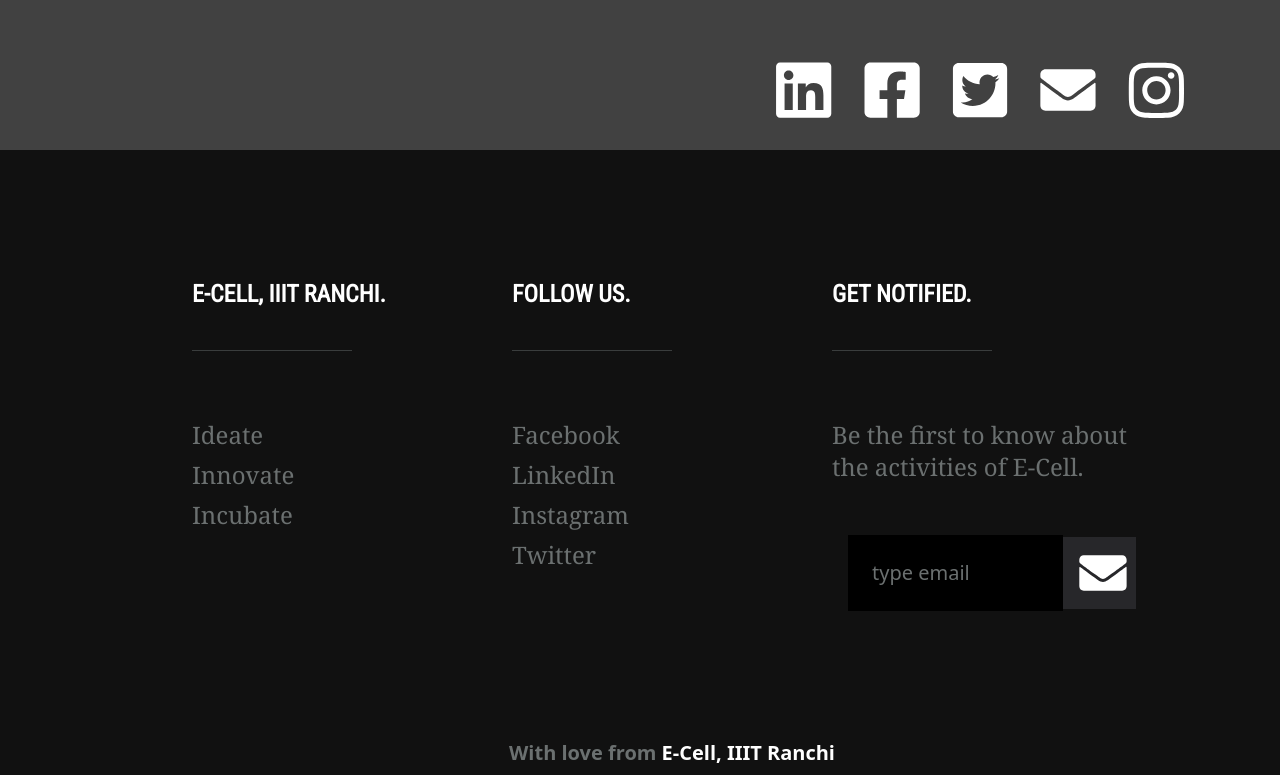
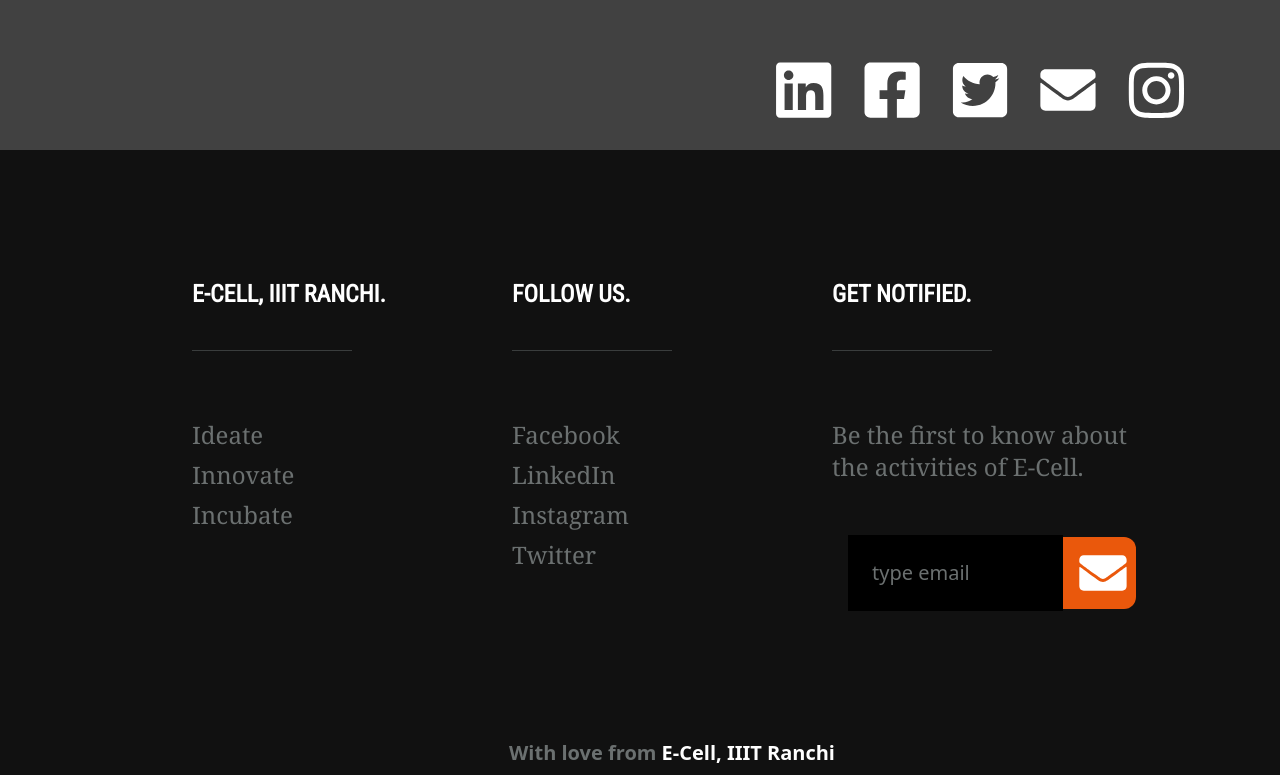
Before and after one commit to ecell-iiitr/official_website, a React (Vite) app: page / in a window 1280 px wide. Shown: the part 7088-7863 px from the top of the page. Built offline with nearby package versions, Linux system fonts and the light colour scheme; a web font is replaced by a local one.

Commit message:
fixing ui bugs

```diff
--- a/src/components/Footer.jsx
+++ b/src/components/Footer.jsx
@@ -34,11 +34,11 @@
           <div className="flex items-center rounded-lg my-12 lg:-ml-6 xl:mx-4">
             <input
               type="text"
-              className="pl-4 sm:pl-6 lg:w-4/5 xl:pr-16 pr-0 py-4 sm:py-6 bg-black text-[#6b7070] outline-none placeholder:text-[#6b7070] text-sm sm:text-xl font-sans"
+              className="w-28 xs:w-full pl-4 sm:pl-6 lg:w-4/5 xl:pr-16 pr-0 py-4 sm:py-6 bg-black text-[#6b7070] outline-none placeholder:text-[#6b7070] text-xs xs:text-sm sm:text-xl font-sans"
               placeholder="type email"
             />
-            <div className="hidden xs:inline bg-zinc-800 py-1 px-2 cursor-pointer hover:opacity-95">
-              <img src={mail} className="w-8 h-8 sm:w-12 sm:h-12 m-1 xl:m-2" alt="" />
+            <div className="bg-orange-600 rounded-r-xl py-1 px-2 cursor-pointer hover:opacity-95">
+              <img src={mail} className="w-8 h-8 sm:w-12 sm:h-12 m-1 xs:mr-4 lg:m-1 xl:m-2" alt="" />
             </div>
           </div>
         </div>
```
